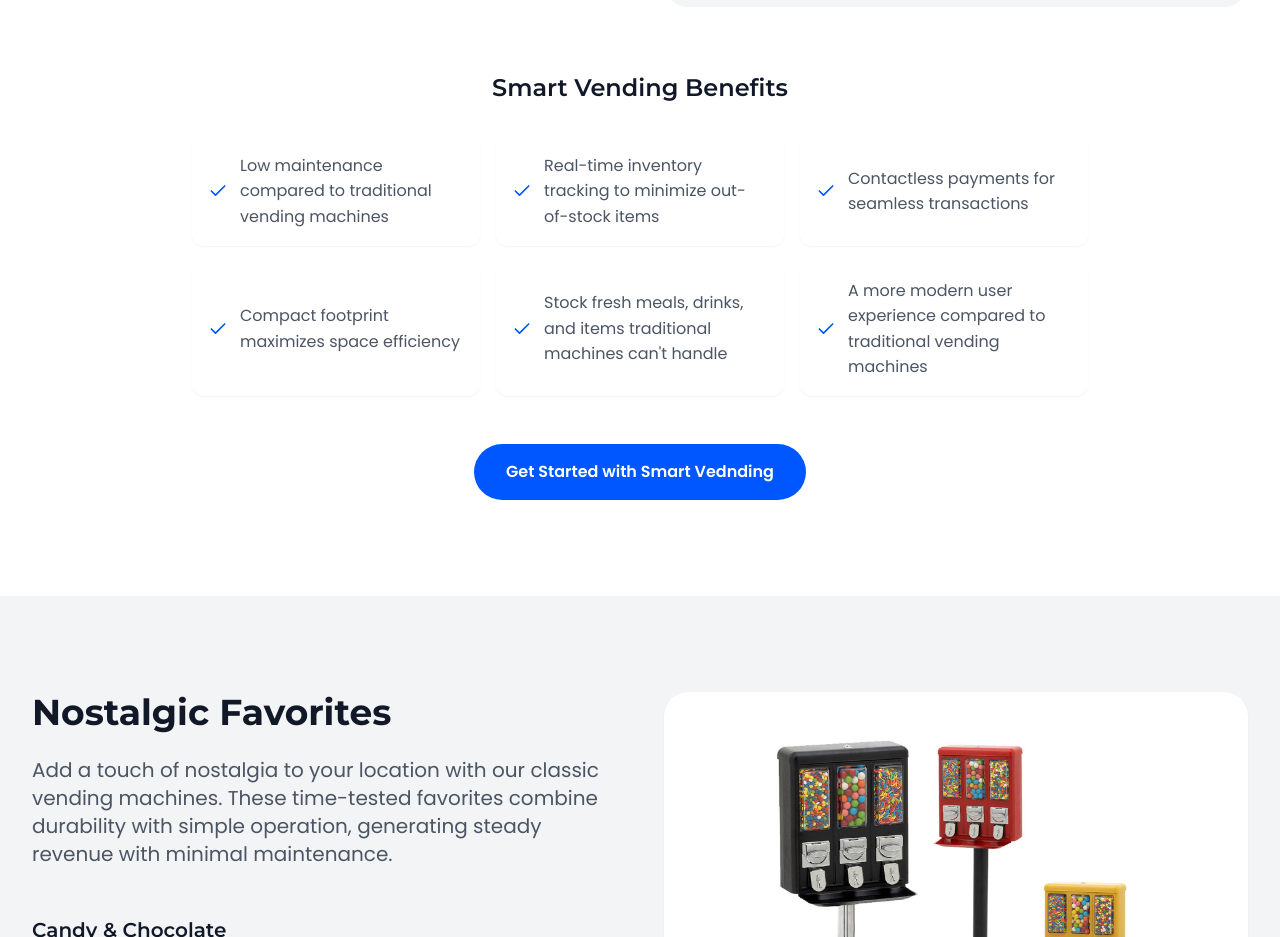
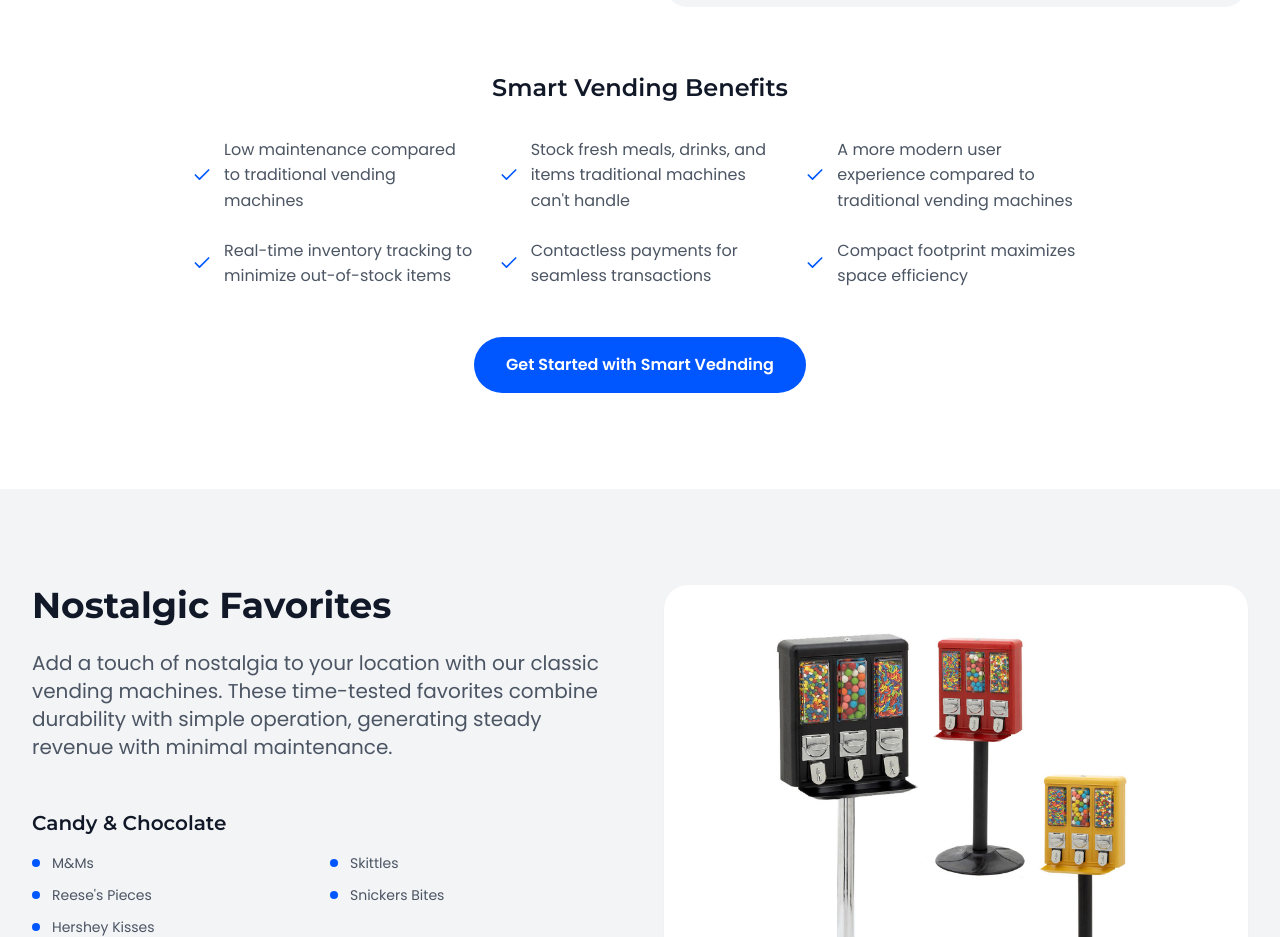
Before and after one commit to 9127eth/bv, a Next.js app: page /services in a window 1280 px wide. Shown: the part 1180-2117 px from the top of the page. Built offline with nearby package versions, Linux system fonts and the light colour scheme.

Commit message:
minor ui

```diff
--- a/src/components/common/HeroSection.tsx
+++ b/src/components/common/HeroSection.tsx
@@ -11,8 +11,11 @@
             <h1 className="text-hero-mobile md:text-hero font-bold mb-6">
               AI-Powered Smart Vending Machines
             </h1>
-            <p className="text-body-large mb-8">
+            <p className="text-body-large mb-4">
               Experience the future of vending with our AI-enabled smart vending machines. Tap, take, and go - no maintenance, no hassle.
+            </p>
+            <p className="text-body text-white/90 mb-8">
+              Serving South Florida from Downtown Miami to Aventura, including Biscayne Boulevard corridor and surrounding areas.
             </p>
             <Link
               href="/services"
--- a/src/components/services/SmartCoolerSection.tsx
+++ b/src/components/services/SmartCoolerSection.tsx
@@ -22,11 +22,11 @@
 
 const benefits = [
   'Low maintenance compared to traditional vending machines',
+  'Stock fresh meals, drinks, and items traditional machines can\'t handle',
+  'A more modern user experience compared to traditional vending machines',
   'Real-time inventory tracking to minimize out-of-stock items',
   'Contactless payments for seamless transactions',
   'Compact footprint maximizes space efficiency',
-  'Stock fresh meals, drinks, and items traditional machines can\'t handle',
-  'A more modern user experience compared to traditional vending machines',
 ]
 
 export function SmartCoolerSection() {
@@ -76,11 +76,11 @@
 
         <div className="max-w-6xl mx-auto">
           <h3 className="text-subsection-mobile md:text-subsection font-semibold mb-8 text-center">Smart Vending Benefits</h3>
-          <div className="grid grid-cols-1 md:grid-cols-2 lg:grid-cols-3 gap-4 max-w-4xl mx-auto mb-12">
+          <div className="grid grid-cols-1 md:grid-cols-2 lg:grid-cols-3 gap-6 max-w-4xl mx-auto mb-12">
             {benefits.map((benefit) => (
               <div
                 key={benefit}
-                className="flex items-center gap-3 bg-white p-4 rounded-xl shadow-sm"
+                className="flex items-center gap-3"
               >
                 <Check className="text-primary w-5 h-5 flex-shrink-0" />
                 <span className="text-body text-gray-600">{benefit}</span>
```
